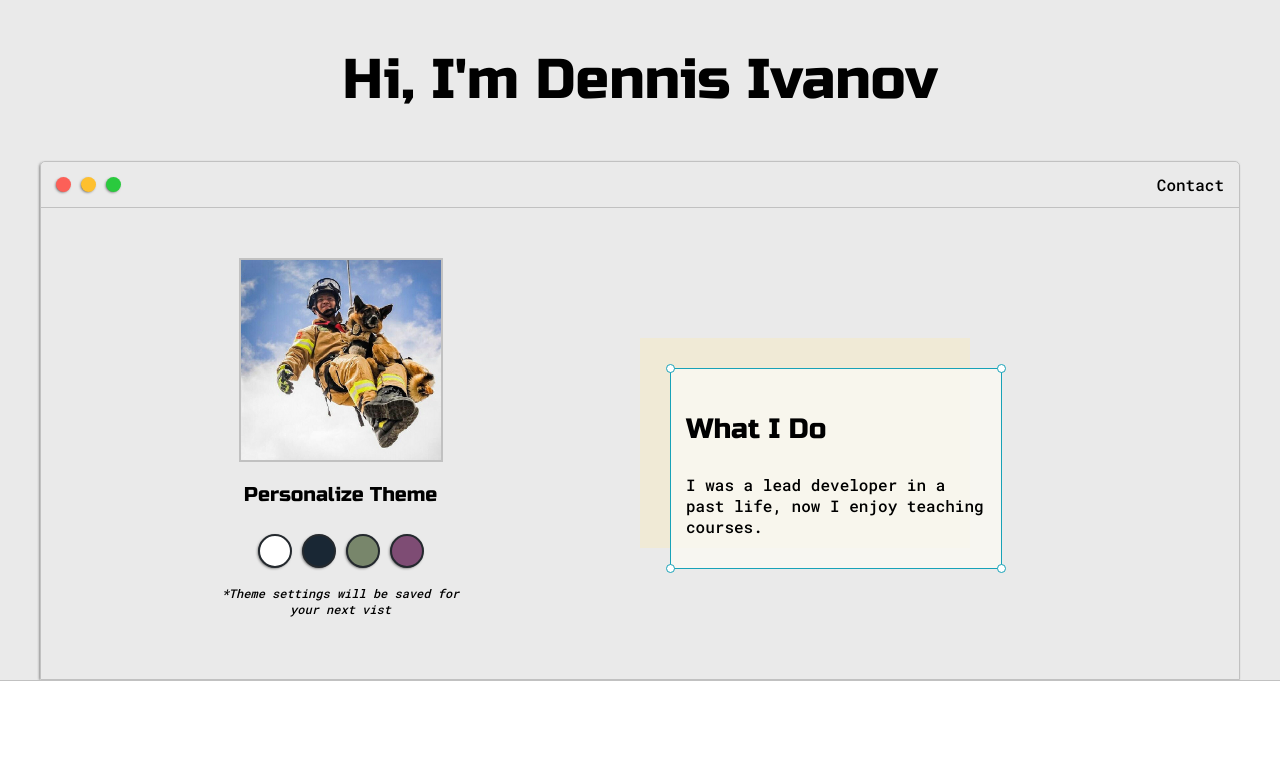
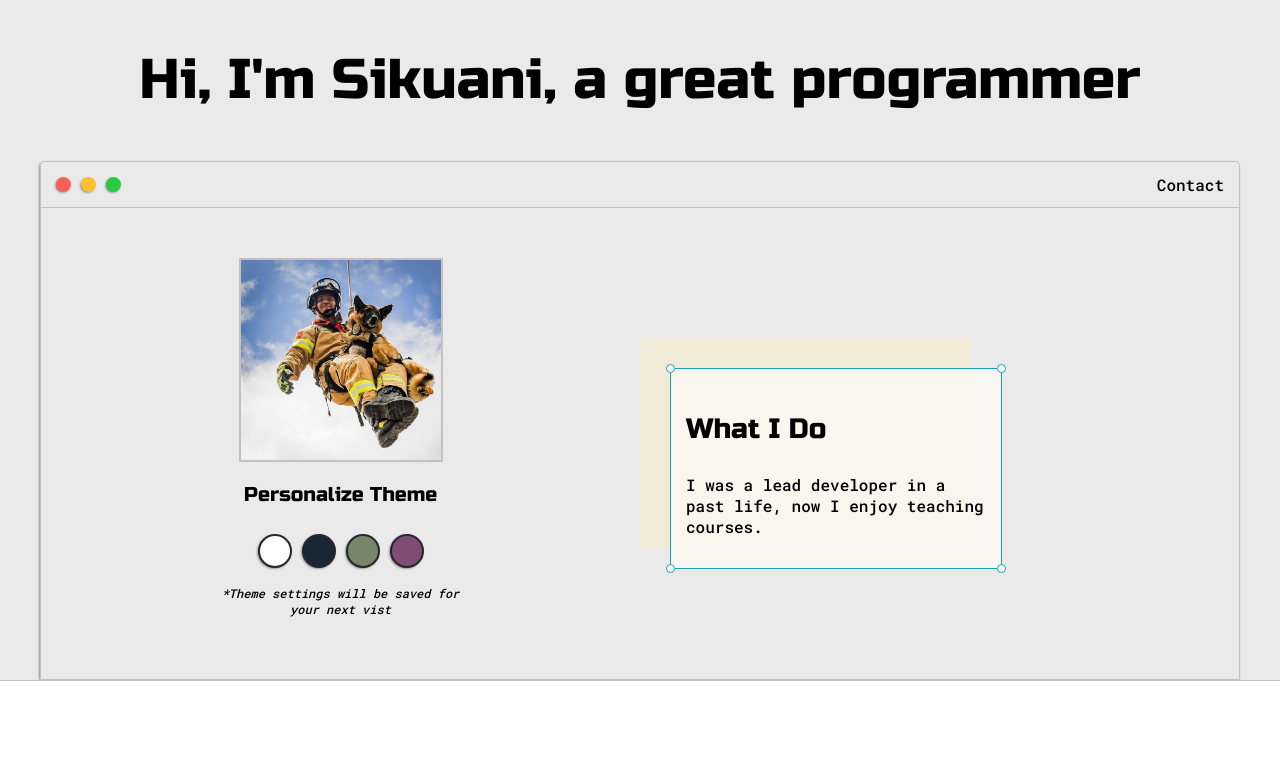
Before and after one commit to Sikuani/Portfolio, a plain HTML site: page index.html in a window 1280 px wide. Shown: the top 758 px of the page. Drawn offline with Linux system fonts and the light colour scheme.

Commit message:
add changes to h1

```diff
--- a/index.html
+++ b/index.html
@@ -1,7 +1,7 @@
 <!DOCTYPE html>
 <html>
 	<head>
-		<title>Dennis Ivy</title>
+		<title>Sikuani</title>
 
 		<meta
 			name="viewport"
@@ -25,7 +25,7 @@
 		<section class="s1">
 			<div class="main-container">
 				<div class="greeting-wrapper">
-					<h1>Hi, I'm Dennis Ivanov</h1>
+					<h1>Hi, I'm Sikuani, a great programmer</h1>
 				</div>
 
 				<div class="intro-wrapper">
```
